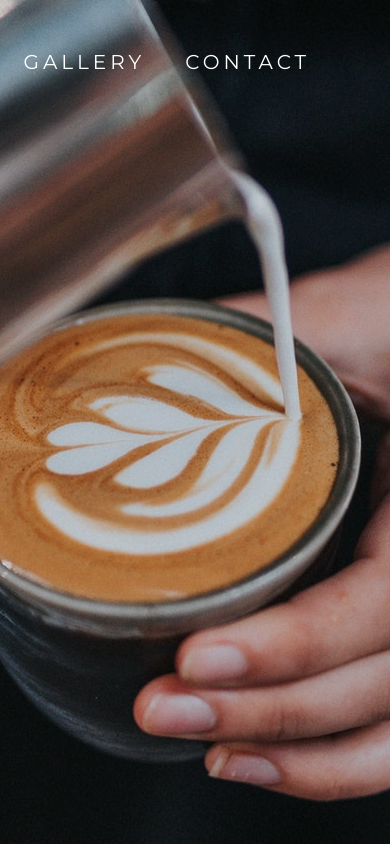
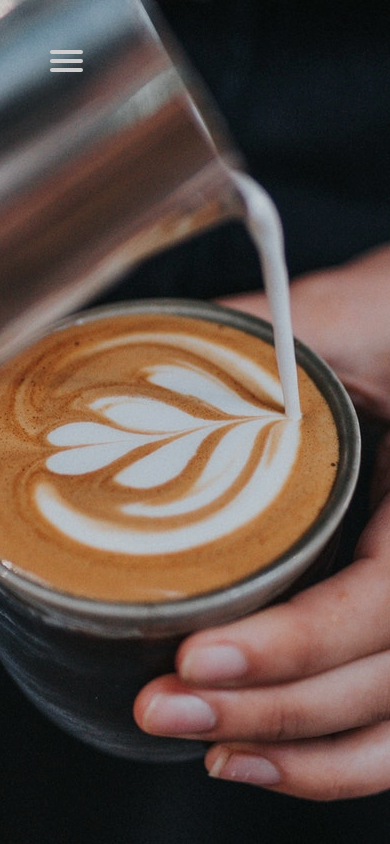
Before and after one commit to ewelina-slepko/cafe-website, a React (Create React App) app: page / in a window 390 px wide. Shown: the top 844 px of the page. Built offline with nearby package versions, Linux system fonts and the light colour scheme.

Commit message:
Added fancy humburger menu

```diff
--- a/src/layouts/Navigation.jsx
+++ b/src/layouts/Navigation.jsx
@@ -1,6 +1,7 @@
 import React from 'react'
 import { NavLink } from 'react-router-dom'
 import styles from '../styles/navigation.module.css';
+import '../styles/trial.css';
 
 const list = [
     { name: 'about', path: "/about", exact: true },
@@ -10,14 +11,23 @@
 ]
 
 const Navigation = () => {
-
     const menu = list.map(item => (
-        <NavLink key={item.name} to={item.path} exact={item.exact}>{item.name}</NavLink>
+        <NavLink key={item.name} to={item.path} exact={item.exact}><li>{item.name}</li></NavLink>
     ));
     return (
-        <nav className={styles["main"]} >
-            {menu}
-        </nav >
+        <>
+            <nav className="navigation">
+                <div id="menuToggle">
+                    <input type="checkbox" />
+                    <span></span>
+                    <span></span>
+                    <span></span>
+                    <ul id="menu">
+                        {menu}
+                    </ul>
+                </div>
+            </nav >
+        </>
     );
 }
 
--- a/src/styles/navigation.module.css
+++ b/src/styles/navigation.module.css
@@ -1,4 +1,5 @@
-.main{
+@media (min-width: 700px){
+    .navigation{
         justify-content: flex-end;
         display: flex;
         position: absolute;
@@ -7,11 +8,11 @@
         width: 100%;
     }
 
-.main ul{
+     .navigation ul{
         list-style-type: none;
     }
 
-nav.main a{
+    nav.navigation a{
         display: inline-block;
         text-decoration: none;
         color: #fff;
@@ -22,16 +23,21 @@
         cursor: pointer;
     }
 
-nav.main a:hover {
+    nav.navigation a:hover {
         color: #bec6d6;
         transform: translateY(6px);
         transition: .5s;
         opacity: 1;
     }
 
-nav.main a.active{
+    nav.navigation a.active{
         color:#d6d4d4;
         border-bottom: 5px #fff solid;
         transform: translateY(0);
         opacity: 1;
     }
+}
+
+@media (max-width: 699px){
+
+}
--- /dev/null
+++ b/src/styles/trial.css
@@ -0,0 +1,191 @@
+@media (min-width: 700px){
+    .navigation{
+        justify-content: flex-end;
+        display: flex;
+        position: absolute;
+        margin: 30px 60px 0 0;
+        right: 0;
+        width: 100%;
+    }
+
+     .navigation ul{
+        list-style-type: none;
+    }
+
+    nav.navigation a{
+        display: inline-block;
+        text-decoration: none;
+        color: #fff;
+        text-transform: uppercase;
+        padding: 20px;
+        font-size: 20px;
+        letter-spacing: 4px;
+        cursor: pointer;
+    }
+
+    nav.navigation a:hover {
+        color: #bec6d6;
+        transform: translateY(6px);
+        transition: .5s;
+        opacity: 1;
+    }
+
+    nav.navigation a.active{
+        color:#d6d4d4;
+        border-bottom: 5px #fff solid;
+        transform: translateY(0);
+        opacity: 1;
+    }
+    input{
+        display: none;
+    }
+}
+
+
+
+@media (max-width: 699px){
+.navigation{
+    display: flex;
+    position: absolute;
+}
+a
+{
+  text-decoration: none;
+  color: #232323;
+
+  transition: color 0.3s ease;
+}
+
+a:hover
+{
+  color: tomato;
+}
+
+#menuToggle
+{
+  display: block;
+  position: relative;
+  top: 50px;
+  left: 50px;
+
+  z-index: 1;
+
+  -webkit-user-select: none;
+  user-select: none;
+}
+
+#menuToggle input
+{
+  display: block;
+  width: 40px;
+  height: 32px;
+  position: absolute;
+  top: -7px;
+  left: -5px;
+
+  cursor: pointer;
+
+  opacity: 0; /* hide this */
+  z-index: 2; /* and place it over the hamburger */
+
+  -webkit-touch-callout: none;
+}
+
+/*
+ * Just a quick hamburger
+ */
+#menuToggle span
+{
+  display: block;
+  width: 33px;
+  height: 4px;
+  margin-bottom: 5px;
+  position: relative;
+
+  background: #cdcdcd;
+  border-radius: 3px;
+
+  z-index: 1;
+
+  transform-origin: 4px 0px;
+
+  transition: transform 0.5s cubic-bezier(0.77,0.2,0.05,1.0),
+              background 0.5s cubic-bezier(0.77,0.2,0.05,1.0),
+              opacity 0.55s ease;
+}
+
+#menuToggle span:first-child
+{
+  transform-origin: 0% 0%;
+}
+
+#menuToggle span:nth-last-child(2)
+{
+  transform-origin: 0% 100%;
+}
+
+/*
+ * Transform all the slices of hamburger
+ * into a crossmark.
+ */
+#menuToggle input:checked ~ span
+{
+  opacity: 1;
+  transform: rotate(45deg) translate(-2px, -1px);
+  background: #232323;
+}
+
+/*
+ * But let's hide the middle one.
+ */
+#menuToggle input:checked ~ span:nth-last-child(3)
+{
+  opacity: 0;
+  transform: rotate(0deg) scale(0.2, 0.2);
+}
+
+/*
+ * Ohyeah and the last one should go the other direction
+ */
+#menuToggle input:checked ~ span:nth-last-child(2)
+{
+  transform: rotate(-45deg) translate(0, -1px);
+}
+
+/*
+ * Make this absolute positioned
+ * at the top left of the screen
+ */
+#menu
+{
+  position: absolute;
+  width: 300px;
+  margin: -100px 0 0 -50px;
+  padding: 50px;
+  padding-top: 125px;
+
+  background: #ededed;
+  list-style-type: none;
+  -webkit-font-smoothing: antialiased;
+  /* to stop flickering of text in safari */
+
+  transform-origin: 0% 0%;
+  transform: translate(-100%, 0);
+
+  transition: transform 0.5s cubic-bezier(0.77,0.2,0.05,1.0);
+}
+
+#menu li
+{
+  padding: 10px 0;
+  font-size: 22px;
+}
+
+/*
+ * And let's slide it in from the left
+ */
+#menuToggle input:checked ~ ul
+{
+  transform: none;
+}
+}
```
Lines whose indentation alone changed are shown as unchanged.
